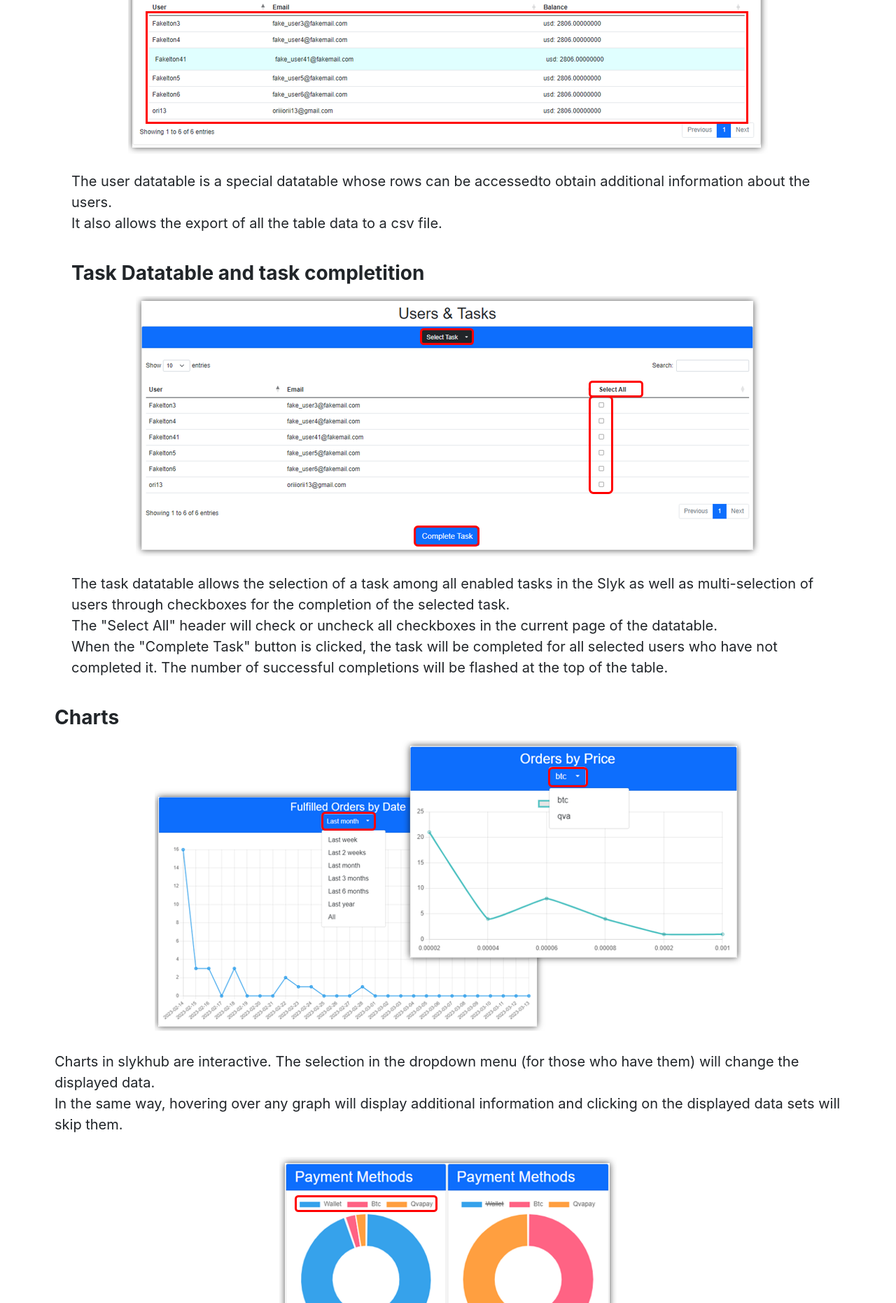
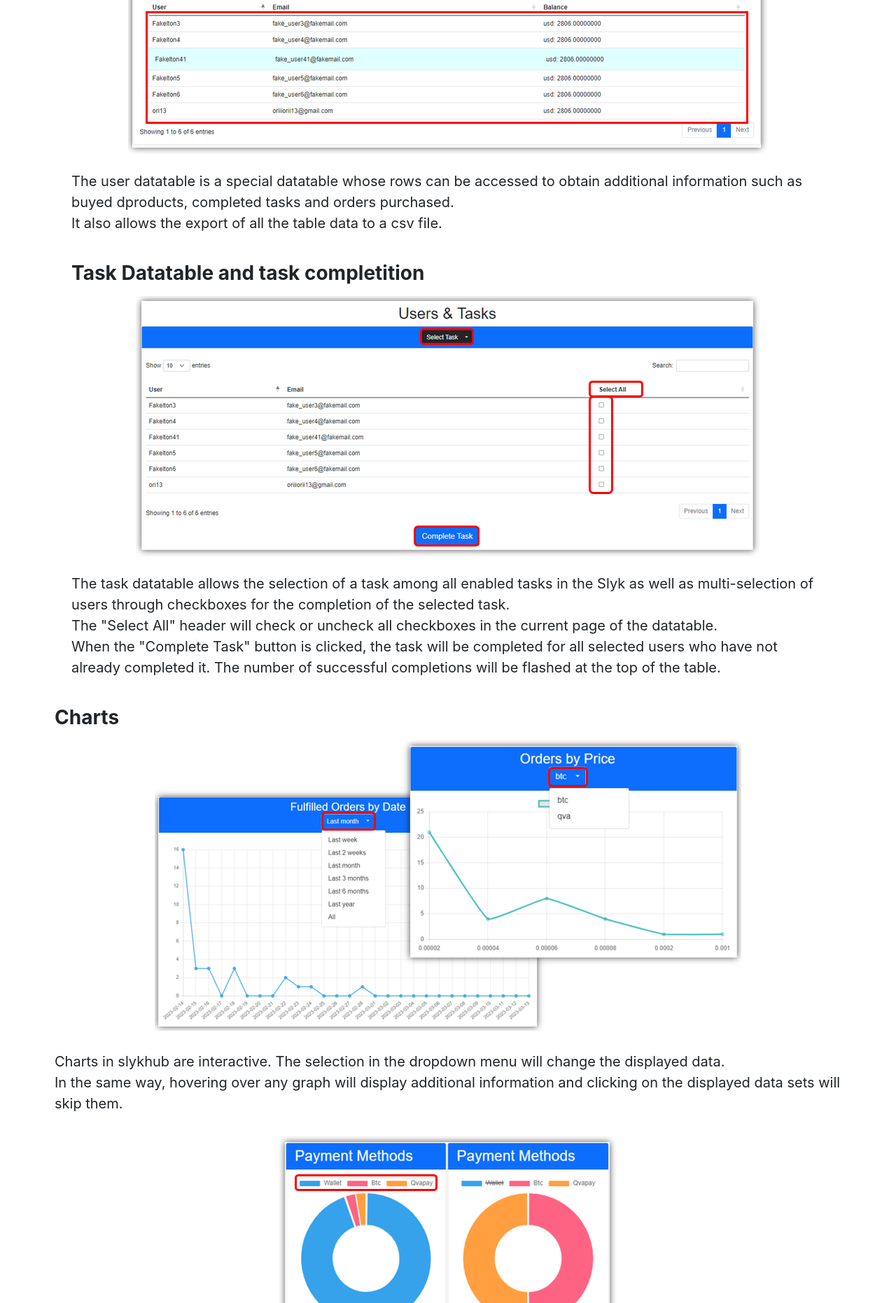
Before and after one commit to abeldarrain/slykhub, a Flask app: page /help/ in a window 1280 px wide. Shown: the part 1917-3779 px from the top of the page at 70% size. Run offline with Flask 3, Linux system fonts and the light colour scheme; some libraries are stand-ins or nearby versions.

Commit message:
help changes

```diff
--- a/slykhub/templates/help.html
+++ b/slykhub/templates/help.html
@@ -40,7 +40,7 @@
         <div class="container-fluid help-text-wrapper container">
              <h3 class="fw-bold"> User Datatable</h2>
             <div class ="png-container text-center"><img class="mb-4 " src="{{url_for('static', filename='img/Slykhub user datatable example.png')}}" alt=""></div>
-            <p class="fs-5">The user datatable is a special datatable whose rows can be accessedto obtain additional information about the users.<br>
+            <p class="fs-5">The user datatable is a special datatable whose rows can be accessed to obtain additional information such as buyed dproducts, completed tasks and orders purchased.<br>
             It also allows the export of all the table data to a csv file.</p>
         </div>
         <div class="container-fluid help-text-wrapper container">
@@ -48,13 +48,13 @@
             <div class ="png-container text-center"><img class="mb-4 " src="{{url_for('static', filename='img/Slykhub tasks datatable example.png')}}" alt=""></div>
             <p class="fs-5">The task datatable allows the selection of a task among all enabled tasks in the Slyk as well as multi-selection of users through checkboxes for the completion of the selected task.<br>
                 The "Select All" header will check or uncheck all checkboxes in the current page of the datatable.<br>
-                When the "Complete Task" button is clicked, the task will be completed for all selected users who have not completed it. The number of successful completions will be flashed at the top of the table.</p>
+                When the "Complete Task" button is clicked, the task will be completed for all selected users who have not already completed it. The number of successful completions will be flashed at the top of the table.</p>
         </div>
     </div>
     <div class="container-fluid help-text-wrapper container">
          <h3 class="fw-bold">Charts</h2>
         <div class ="png-container text-center"><img class="mb-4 " src="{{url_for('static', filename='img/Slykhub line charts example.png')}}" alt=""></div>
-        <p class="fs-5">Charts in slykhub are interactive. The selection in the dropdown menu (for those who have them) will change the displayed data.<br>
+        <p class="fs-5">Charts in slykhub are interactive. The selection in the dropdown menu will change the displayed data.<br>
             In the same way, hovering over any graph will display additional information and clicking on the displayed data sets will skip them.</p>
         <div class ="png-container text-center"><img class="mb-4 " src="{{url_for('static', filename='img/Slykhub pie charts example.png')}}" alt=""></div>
     </div>
@@ -64,7 +64,7 @@
 <div class="container-fluid help-text-wrapper container" >
     <div class="container-fluid help-text-wrapper container">
       <h2 class="fw-bold">Why do I need an API key to use Slykhub?</h1>
-     <p class="fs-5">The API key is necessary to access and use the features available through Slyk's API. It helps us securely identify who you are and verify that only you have access to your data. Without an API key, it will be impossible for your account in our site to connect with Slyk and make use of its services.</p>
+     <p class="fs-5">The API key is necessary to access and use the features available through Slykhub. It helps us securely identify who you are and verify that only you have access to your data. Without an API key, it will be impossible for your account to connect with your Slyk Startup.</p>
 </div>
 <div class="container-fluid help-text-wrapper container">
      <h3 class="fw-bold">Steps to get an API key:</h2>
@@ -83,9 +83,9 @@
         </li>
         <li>
              <h3 class="fw-bold">4. Copy the new API key.</h2>
-             <p class="fs-5">(It is important to copy the API key somewhere safe)</p>
+             <p class="fs-5">(It is important to store a copy of the API key somewhere safe)</p>
             <div class ="png-container text-center"><img class="mb-4 " src="{{url_for('static', filename='img/Slykhub api key instructions 4.png')}}" alt=""></div>
-             <p class="fs-5">And it's done! with your new API key you'll be able to create a new Slykhub account and access the available features.</p>
+             <p class="fs-5">And you're ready to use Slykhub!<br>With your API key you'll be able to access all our Startup management tools.</p>
         </li>
         </ul>
     </div>
```
